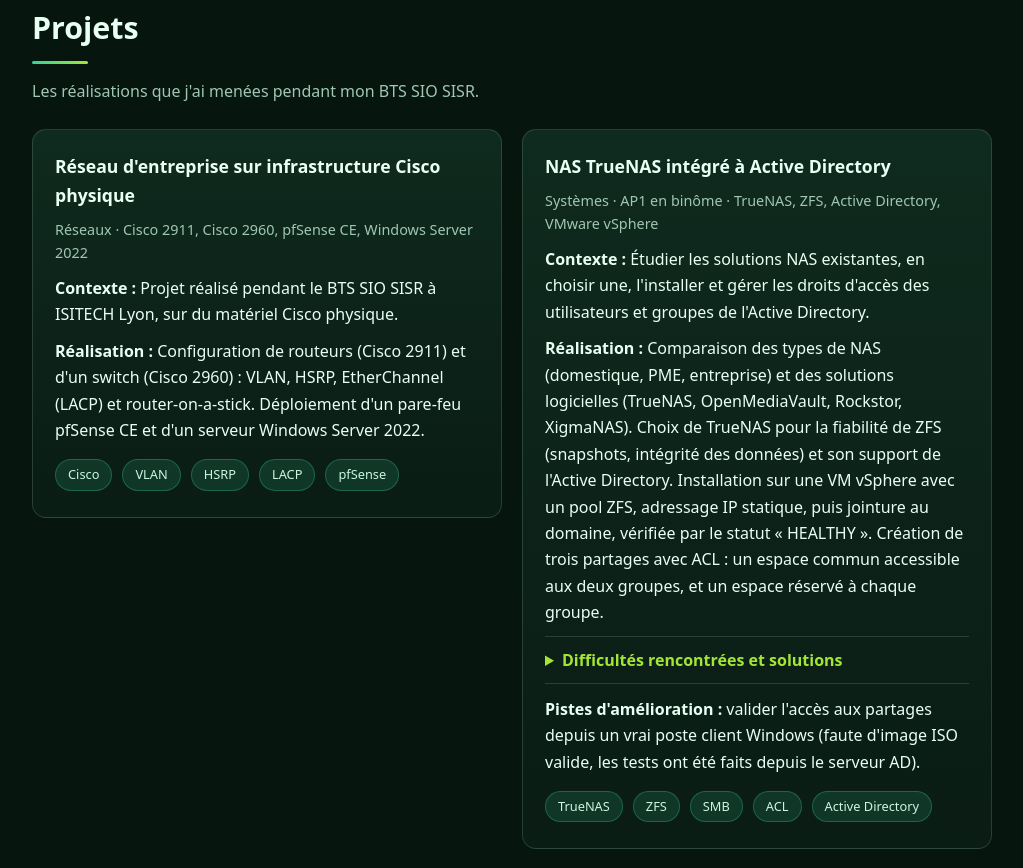
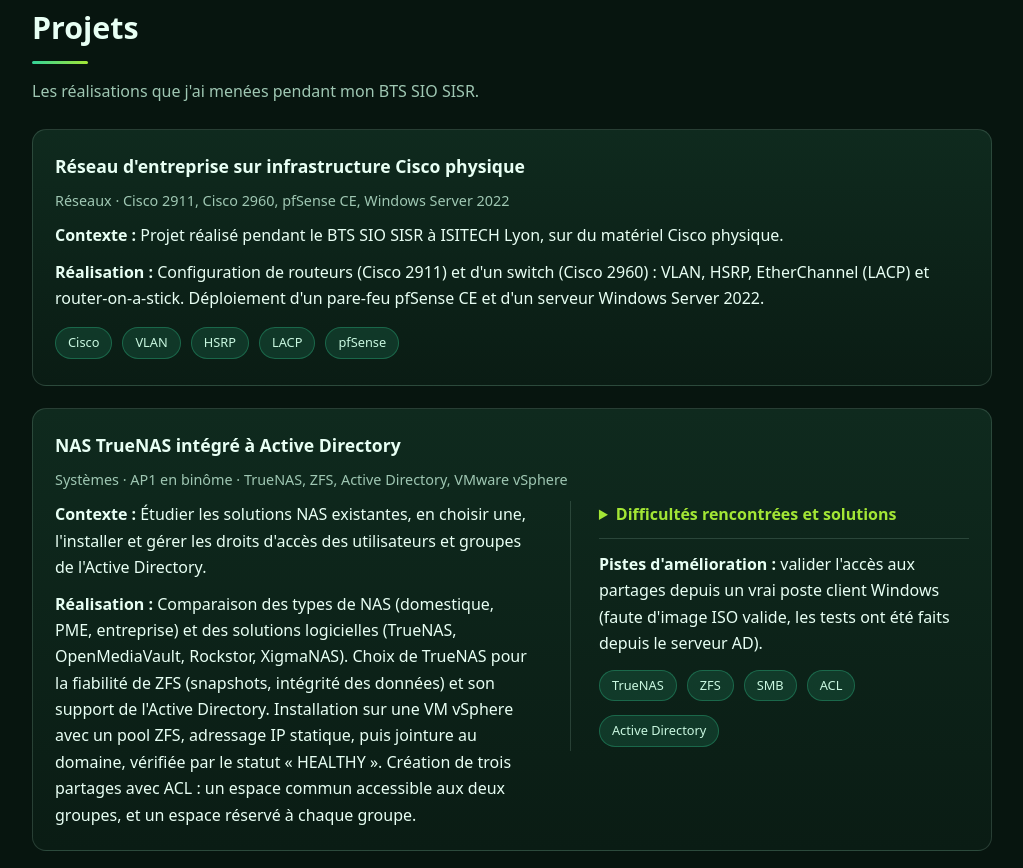
Before and after one commit to Momo294517/Momo294517.github.io, a plain HTML site: page index.html in a window 1280 px wide. Shown: the part 1894-2762 px from the top of the page, without its empty margins (128-1151 px from the left). Drawn offline with Linux system fonts and the light colour scheme.

Commit message:
Add files via upload

```diff
--- a/index.html
+++ b/index.html
@@ -81,8 +81,12 @@
       <article class="card reveal">
         <h3>NAS TrueNAS intégré à Active Directory</h3>
         <p class="meta">Systèmes · AP1 en binôme · TrueNAS, ZFS, Active Directory, VMware vSphere</p>
+        <div class="proj-body">
+        <div class="proj-main">
         <p><strong>Contexte :</strong> Étudier les solutions NAS existantes, en choisir une, l'installer et gérer les droits d'accès des utilisateurs et groupes de l'Active Directory.</p>
         <p><strong>Réalisation :</strong> Comparaison des types de NAS (domestique, PME, entreprise) et des solutions logicielles (TrueNAS, OpenMediaVault, Rockstor, XigmaNAS). Choix de TrueNAS pour la fiabilité de ZFS (snapshots, intégrité des données) et son support de l'Active Directory. Installation sur une VM vSphere avec un pool ZFS, adressage IP statique, puis jointure au domaine, vérifiée par le statut « HEALTHY ». Création de trois partages avec ACL : un espace commun accessible aux deux groupes, et un espace réservé à chaque groupe.</p>
+        </div>
+        <div class="proj-side">
         <details>
           <summary>Difficultés rencontrées et solutions</summary>
           <ul>
@@ -96,13 +100,19 @@
         </details>
         <p><strong>Pistes d'amélioration :</strong> valider l'accès aux partages depuis un vrai poste client Windows (faute d'image ISO valide, les tests ont été faits depuis le serveur AD).</p>
         <ul class="tags"><li>TrueNAS</li><li>ZFS</li><li>SMB</li><li>ACL</li><li>Active Directory</li></ul>
+        </div>
+      </div>
       </article>
 
       <article class="card reveal">
         <h3>Infrastructure NTP : service de temps de l'entreprise</h3>
         <p class="meta">Réseaux et systèmes · Atelier professionnel en équipe, novembre 2026 · pfSense, Windows Server, VMware vSphere, Cisco</p>
+        <div class="proj-body">
+        <div class="proj-main">
         <p><strong>Contexte :</strong> Pour le laboratoire fictif GSB, synchroniser tous les équipements sur une source de temps fiable. Dans un domaine Active Directory, Kerberos tolère au maximum 5 minutes d'écart entre deux machines, et des horloges alignées sont indispensables pour comparer les journaux.</p>
         <p><strong>Réalisation :</strong> pfSense configuré en serveur NTP principal, synchronisé sur un pool de serveurs de temps. Le serveur Active Directory se synchronise sur pfSense, et le PC du domaine récupère l'heure auprès de l'AD, soit la chaîne pool, pfSense, AD, PC. Le switch Cisco est administré en SSH, avec un trunk 802.1Q, et le port du PC est placé dans le VLAN de l'AD. Les échanges NTP (UDP 123) ont été analysés avec Wireshark, avec calcul du décalage d'horloge (≈ 0,4 s) et du délai aller-retour (≈ 2,8 ms).</p>
+        </div>
+        <div class="proj-side">
         <details>
           <summary>Difficultés rencontrées et solutions</summary>
           <ul>
@@ -114,6 +124,8 @@
         </details>
         <p><strong>Pistes d'amélioration :</strong> ajouter plusieurs serveurs de temps (3 à 5) dans pfSense, changer le mot de passe administrateur par défaut, et prévoir une règle de pare-feu UDP 123 si des postes sont dans d'autres VLAN.</p>
         <ul class="tags"><li>NTP</li><li>pfSense</li><li>Kerberos</li><li>Wireshark</li><li>VLAN</li><li>w32tm</li></ul>
+        </div>
+      </div>
       </article>
     </div>
   </section>
--- a/style.css
+++ b/style.css
@@ -265,3 +265,14 @@ main, footer { position: relative; z-index: 1; }
 .card details ul { margin: 10px 0 0; }
 .card code { background: rgba(var(--accent-rgb), 0.14); color: var(--tag-text); }
 .card ul.tags { padding-left: 0; }
+
+/* ---------- Projets : cartes pleine largeur en deux colonnes ---------- */
+.grid.projects { grid-template-columns: 1fr; gap: 22px; }
+.proj-body { display: grid; grid-template-columns: 1.2fr 1fr; gap: 6px 36px; align-items: start; margin-top: 8px; }
+.proj-side { padding-left: 28px; border-left: 1px solid var(--border); }
+.proj-side details { margin-top: 0; border-top: 0; padding-top: 0; }
+.proj-side .tags { margin-top: 14px; }
+@media (max-width: 860px) {
+  .proj-body { grid-template-columns: 1fr; }
+  .proj-side { padding-left: 0; border-left: 0; border-top: 1px solid var(--border); padding-top: 14px; margin-top: 4px; }
+}
```
